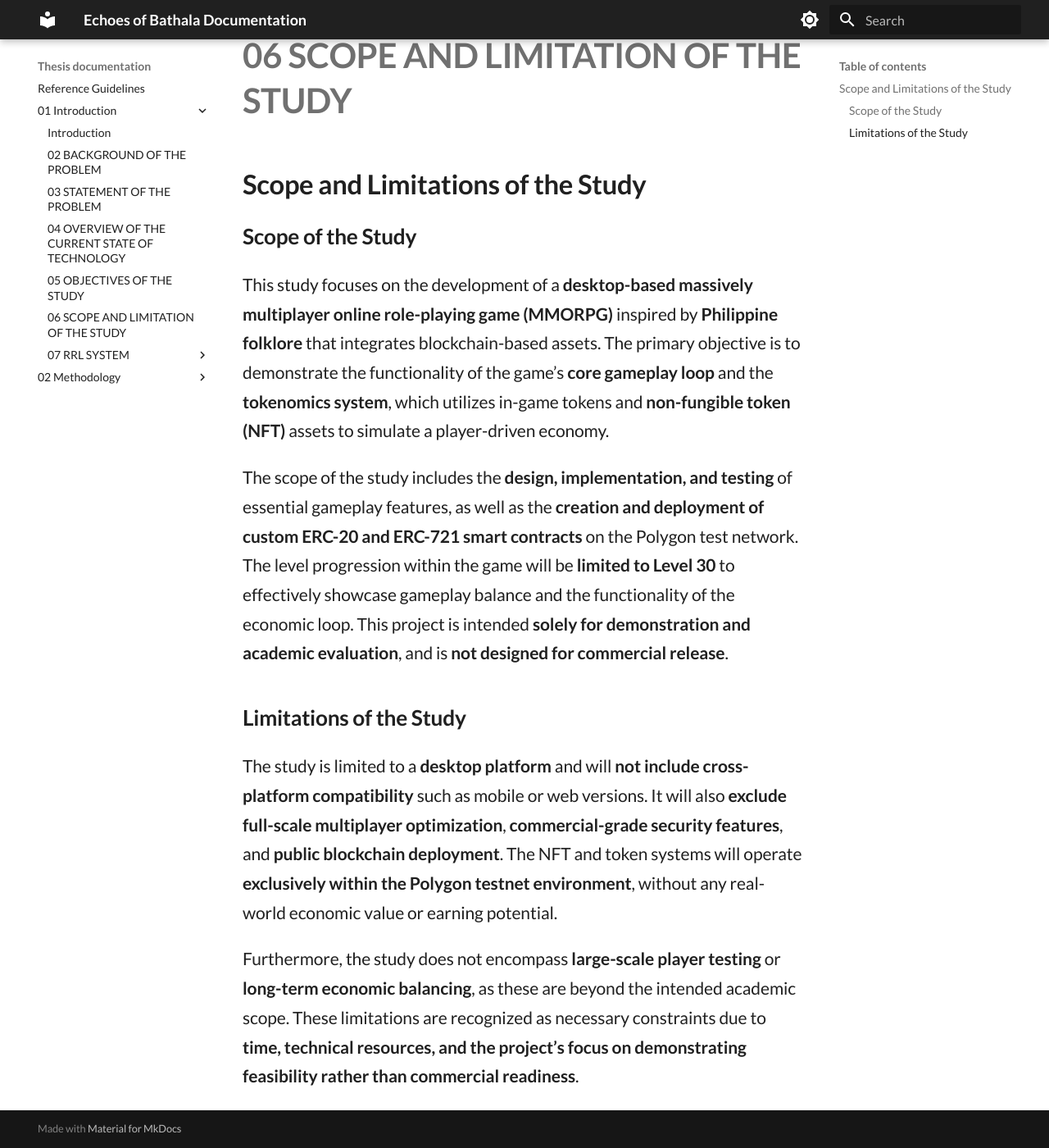
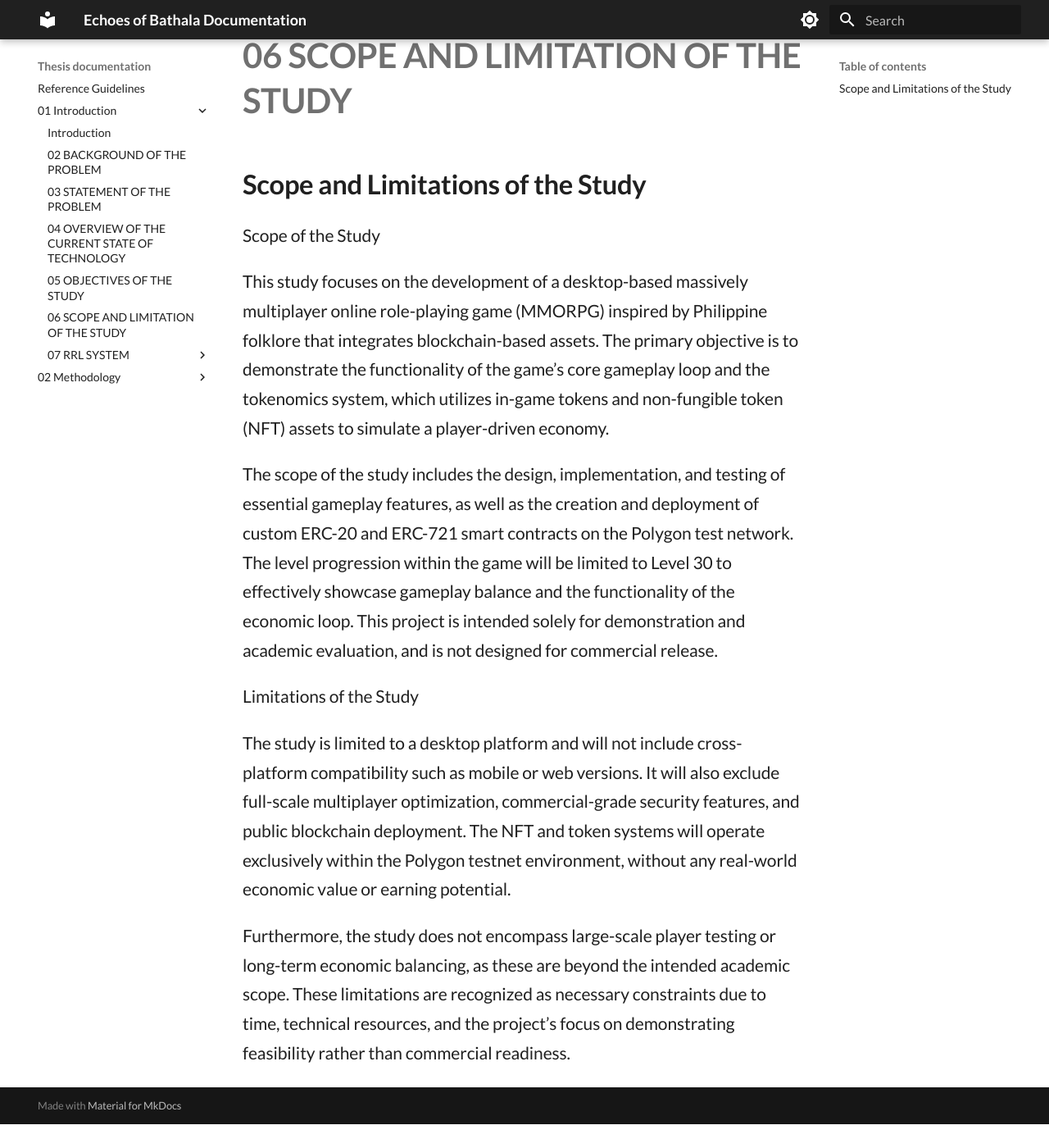
Before and after one commit to Markism-JA/Echoes-of-Bathala, an MkDocs documentation site: the page built from docs/thesis_documentation/01_Introduction/06-SCOPE_AND_LIMITATION_OF_THE_STUDY.md, in a window 1280 px wide and 1400 px high, scrolled down 169 px. Shown: the whole window at 82% size. Built offline with MkDocs 1.6.1 and Material for MkDocs 9.7.7, drawn with Linux system fonts in a browser that asks for light colours; after the commit the page ends 1540 px from its top, so only the background shows below that.

Commit message:
thesis: fixed formatting of SOP closes #67 (#71)

```diff
--- a/docs/thesis_documentation/01_Introduction/06-SCOPE_AND_LIMITATION_OF_THE_STUDY.md
+++ b/docs/thesis_documentation/01_Introduction/06-SCOPE_AND_LIMITATION_OF_THE_STUDY.md
@@ -1,13 +1,13 @@
-## **Scope and Limitations of the Study**
+## Scope and Limitations of the Study
 
-### **Scope of the Study**
+Scope of the Study
 
-This study focuses on the development of a **desktop-based massively multiplayer online role-playing game (MMORPG)** inspired by **Philippine folklore** that integrates blockchain-based assets. The primary objective is to demonstrate the functionality of the game’s **core gameplay loop** and the **tokenomics system**, which utilizes in-game tokens and **non-fungible token (NFT)** assets to simulate a player-driven economy.
+This study focuses on the development of a desktop-based massively multiplayer online role-playing game (MMORPG) inspired by Philippine folklore that integrates blockchain-based assets. The primary objective is to demonstrate the functionality of the game’s core gameplay loop and the tokenomics system, which utilizes in-game tokens and non-fungible token (NFT) assets to simulate a player-driven economy.
 
-The scope of the study includes the **design, implementation, and testing** of essential gameplay features, as well as the **creation and deployment of custom ERC-20 and ERC-721 smart contracts** on the Polygon test network. The level progression within the game will be **limited to Level 30** to effectively showcase gameplay balance and the functionality of the economic loop. This project is intended **solely for demonstration and academic evaluation**, and is **not designed for commercial release**.
+The scope of the study includes the design, implementation, and testing of essential gameplay features, as well as the creation and deployment of custom ERC-20 and ERC-721 smart contracts on the Polygon test network. The level progression within the game will be limited to Level 30 to effectively showcase gameplay balance and the functionality of the economic loop. This project is intended solely for demonstration and academic evaluation, and is not designed for commercial release.
 
-### **Limitations of the Study**
+Limitations of the Study
 
-The study is limited to a **desktop platform** and will **not include cross-platform compatibility** such as mobile or web versions. It will also **exclude full-scale multiplayer optimization**, **commercial-grade security features**, and **public blockchain deployment**. The NFT and token systems will operate **exclusively within the Polygon testnet environment**, without any real-world economic value or earning potential.
+The study is limited to a desktop platform and will not include cross-platform compatibility such as mobile or web versions. It will also exclude full-scale multiplayer optimization, commercial-grade security features, and public blockchain deployment. The NFT and token systems will operate exclusively within the Polygon testnet environment, without any real-world economic value or earning potential.
 
-Furthermore, the study does not encompass **large-scale player testing** or **long-term economic balancing**, as these are beyond the intended academic scope. These limitations are recognized as necessary constraints due to **time, technical resources, and the project’s focus on demonstrating feasibility rather than commercial readiness**.
+Furthermore, the study does not encompass large-scale player testing or long-term economic balancing, as these are beyond the intended academic scope. These limitations are recognized as necessary constraints due to time, technical resources, and the project’s focus on demonstrating feasibility rather than commercial readiness.
```
